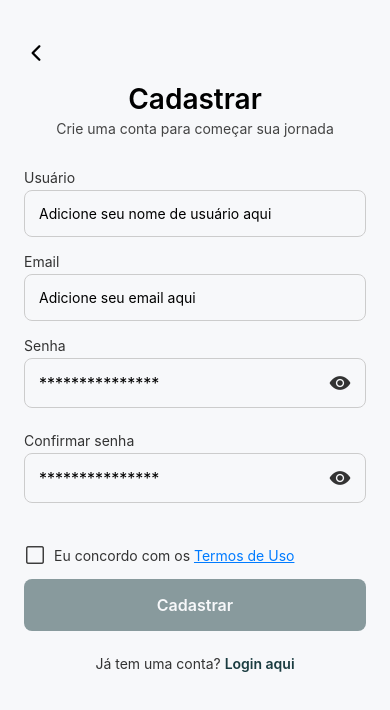
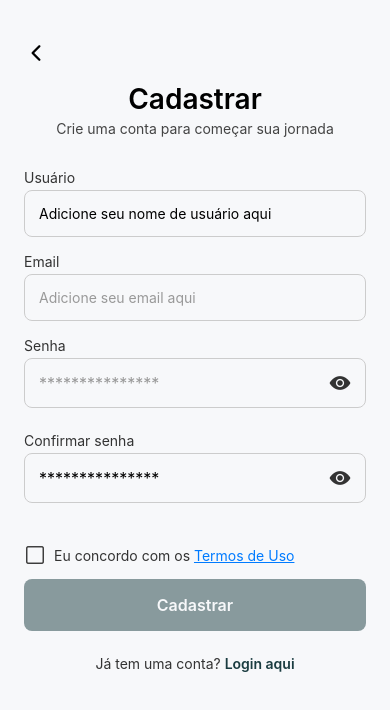
Before and after one commit to GabrielMessiasdaSilva/VestQuest, a React Native app: screen /Cadastro in a window 390 px wide. Shown: the top 710 px of the page. Built offline with nearby package versions, Linux system fonts and the light colour scheme; no server answers.

Commit message:
Cor no input de senha

```diff
--- a/src/screens/Cadastro/index.tsx
+++ b/src/screens/Cadastro/index.tsx
@@ -125,8 +125,9 @@ export default function Cadastro() {
           name="email"
           render={({ field: { onChange, value } }) => (
             <TextInput
-              style={styles.input}
+              style={[styles.input, { color: '#000' }]}
               placeholder={t('emailPlaceholder')}
+              placeholderTextColor="#999"
               value={value}
               onChangeText={onChange}
               keyboardType="email-address"
@@ -142,8 +143,9 @@ export default function Cadastro() {
             name="password"
             render={({ field: { onChange, value } }) => (
               <TextInput
-                style={styles.passwordInput}
+                style={[styles.passwordInput, { color: '#000' }]}
                 placeholder="***************"
+                placeholderTextColor="#999"
                 secureTextEntry={!showPassword}
                 value={value}
                 onChangeText={onChange}
--- a/src/screens/Login/index.tsx
+++ b/src/screens/Login/index.tsx
@@ -85,7 +85,7 @@ const onSubmit = async (data: FormData) => {
         render={({ field: { onChange, value } }) => (
           <TextInput
             placeholder={t('login.placeholderEmail')}
-            style={styles.input}
+            style={[styles.input, { color: '#000' }]}
             keyboardType="email-address"
             placeholderTextColor="#999"
             value={value}
@@ -104,7 +104,7 @@ const onSubmit = async (data: FormData) => {
           render={({ field: { onChange, value } }) => (
             <TextInput
               placeholder="***************"
-              style={styles.passwordInput}
+              style={[styles.passwordInput, { color: '#000' }]}
               secureTextEntry={!showPassword}
               placeholderTextColor="#999"
               value={value}
```
Lines whose indentation alone changed are shown as unchanged.
